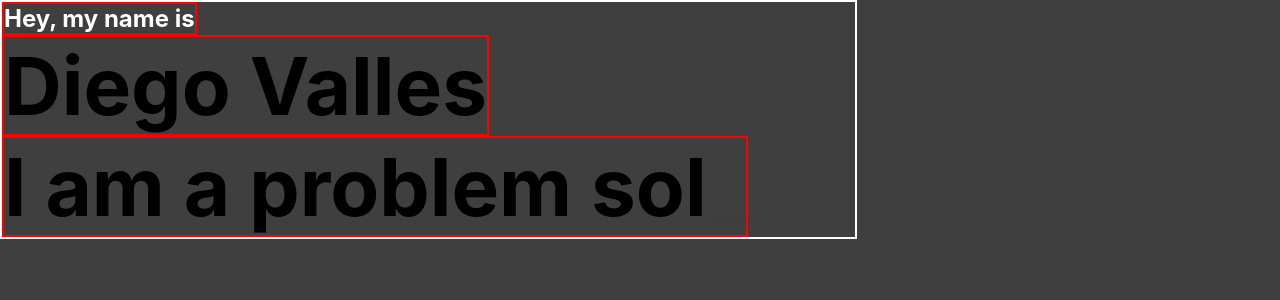
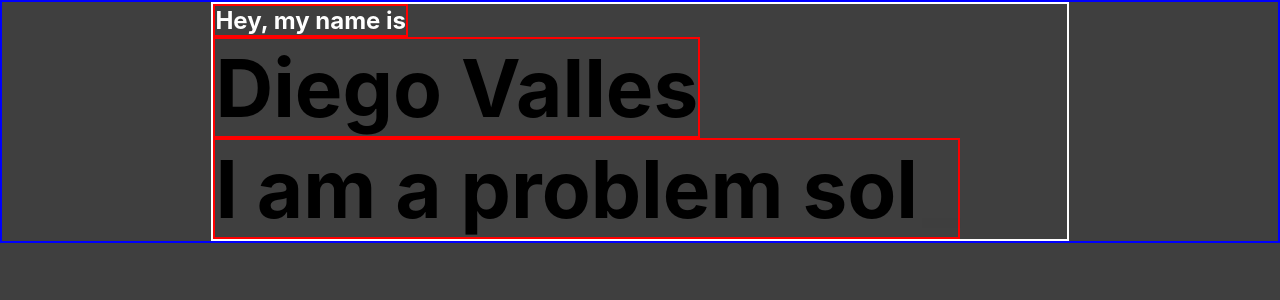
Before and after one commit to dgvall/portfolio-website, a React (Create React App) app: page / in a window 1280 px wide. Shown: the top 300 px of the page. Built offline with nearby package versions, Linux system fonts and the light colour scheme.

Commit message:
Will add HomePage component

```diff
--- a/src/App.js
+++ b/src/App.js
@@ -1,12 +1,11 @@
 import './App.css';
-import Intro from './Intro';
+import HomePage from './HomePage';
 
 function App() {
   return (
     <div className="App">
-     <Intro />
+     <HomePage />
     </div>
   );
 }
-
 export default App;
--- /dev/null
+++ b/src/HomePage.css
@@ -0,0 +1,6 @@
+#homepage {
+  display: flex;
+  flex-direction: column;
+  align-items: center;
+  border: solid blue 2px;
+}
--- /dev/null
+++ b/src/HomePage.js
@@ -0,0 +1,12 @@
+import React from 'react'
+import Intro from './Intro'
+import './HomePage.css'
+
+function HomePage() {
+  return (
+    <div id = "homepage">
+      <Intro />
+    </div>
+  )
+}
+export default HomePage
--- a/src/Intro.js
+++ b/src/Intro.js
@@ -1,4 +1,4 @@
-import React, {useState} from 'react'
+import React from 'react'
 import {Typewriter} from 'react-simple-typewriter'
 import './Intro.css'
 
```
